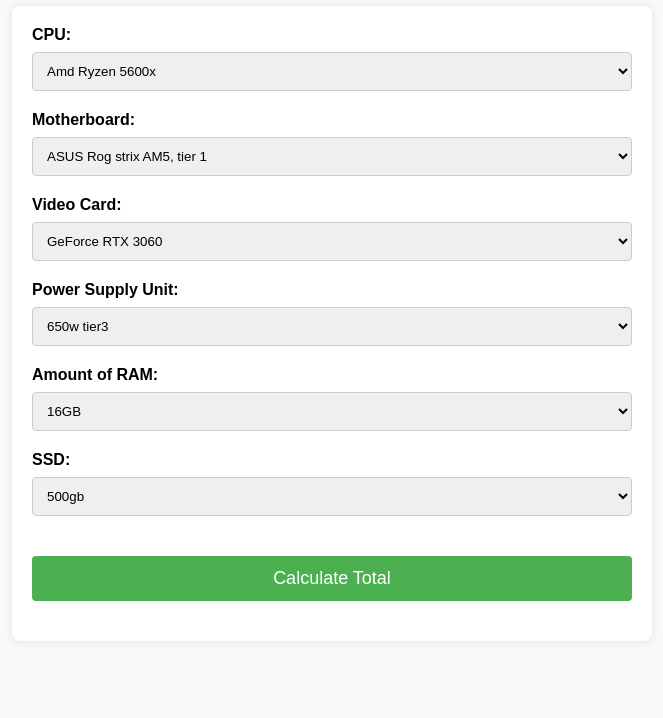
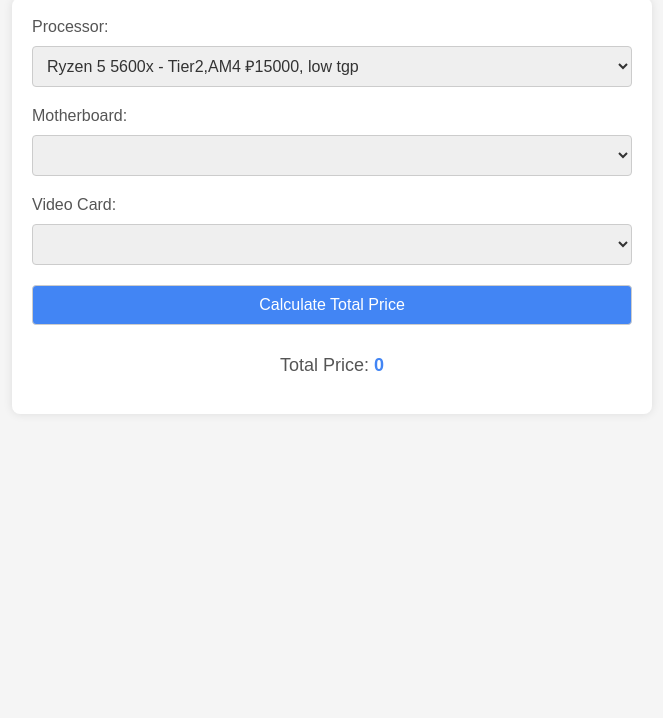
Before and after one commit to Git-Tuan/components2, a plain HTML site: page index.html in a window 1280 px wide. Shown: the part 82-800 px from the top of the page, without its empty margins (308-971 px from the left). Drawn offline with Linux system fonts and the light colour scheme.

Commit message:
Update index.html

```diff
--- a/index.html
+++ b/index.html
@@ -1,176 +1,208 @@
 <!DOCTYPE html>
 <html lang="en">
+
 <head>
     <meta charset="UTF-8">
     <meta name="viewport" content="width=device-width, initial-scale=1.0">
-  <title>PC Component Selection</title>
+    <title>PC Components Selection</title>
     <style>
         body {
-      font-family: Arial, sans-serif;
-      margin: 0;
-      padding: 0;
-      background-color: #f9f9f9;
+            font-family: 'Arial', sans-serif;
+            margin: 20px;
+            background-color: #f5f5f5;
+            color: #333;
         }
+
         h1 {
             text-align: center;
-      color: #333;
-      margin-top: 30px;
+            color: #4285f4;
         }
-    form {
+
+        main {
             max-width: 600px;
             margin: 0 auto;
+            background-color: #fff;
             padding: 20px;
-      background-color: #fff;
             border-radius: 8px;
             box-shadow: 0 0 10px rgba(0, 0, 0, 0.1);
         }
+
         label {
             display: block;
-      margin-bottom: 8px;
-      font-weight: bold;
+            margin-bottom: 10px;
+            color: #555;
         }
-    select {
+
+        select,
+        button {
             width: 100%;
             padding: 10px;
             margin-bottom: 20px;
             border: 1px solid #ccc;
             border-radius: 4px;
-      box-sizing: border-box;
-    }
-    button {
-      display: block;
-      width: 100%;
-      padding: 12px;
-      background-color: #4CAF50;
-      color: white;
-      border: none;
-      border-radius: 4px;
-      cursor: pointer;
-      font-size: 18px;
-      margin-top: 20px;
-      transition: background-color 0.3s;
-    }
-    button:hover {
-      background-color: #45a049;
-    }
-    #total {
-      margin-top: 20px;
-      text-align: center;
-      font-size: 24px;
-      font-weight: bold;
+            font-size: 16px;
             color: #333;
         }
+
+        button {
+            background-color: #4285f4;
+            color: #fff;
+            cursor: pointer;
+        }
+
+        p {
+            font-size: 18px;
+            text-align: center;
+            margin-top: 10px;
+            color: #555;
+        }
+
+        .price {
+            color: #4285f4;
+            font-weight: bold;
+        }
     </style>
+</head>
+
+<body>
+    <h1>Build Your PC</h1>
+
+    <main>
+        <label for="processor">Processor:</label>
+        <select name="processor" id="proc" onchange="updateMotherboards(); updateVideoCard();">
+            <!-- AMD Ryzen Processors -->
+            <option value="amd_ryzen_5600x" data-compatibility="AM4, AMD, 5000, Tier2" data-price="15000">Ryzen 5 5600x - Tier2,AM4 <span class="price">₽15000</span>, low tgp</option>
+            <option value="amd_ryzen_5800x" data-compatibility="AM4, AMD, 5000, Tier1" data-price="24000">Ryzen 7 5800x - Tier1,AM4 <span class="price">₽24000</span>, high tgp</option>
+            <option value="amd_ryzen_5950x" data-compatibility="AM4, AMD, 5000, Tier0" data-price="65000">Ryzen 9 5950x - Tier0,AM4 <span class="price">₽65000</span>, very high tgp</option>
+            <option value="amd_ryzen_7600x" data-compatibility="AM5, AMD, 7000, Tier2" data-price="25000">Ryzen 5 7600x - Tier2,AM5 <span class="price">₽25000</span>, medium tgp</option>
+            <option value="amd_ryzen_7700x" data-compatibility="AM5, AMD, 7000, Tier1" data-price="35000">Ryzen 7 7700x - Tier1,AM5 <span class="price">₽35000</span>, high tgp</option>
+            <option value="amd_ryzen_7900x" data-compatibility="AM5, AMD, 7000, Tier1" data-price="70000">Ryzen 9 7900x - Tier1,AM5 <span class="price">₽70000</span>, very high tgp</option>
+
+            <!-- Intel Core Processors -->
+            <option value="intel_12300f" data-compatibility="LGA1700, Intel, 12000, Tier2" data-price="10000">Core i3-12300f - Tier3,LGA1700 <span class="price">₽10000</span>, low tgp</option>
+            <option value="intel_12600k" data-compatibility="LGA1700, Intel, 12000, Tier2" data-price="15000">Core i5-12600k - Tier2,LGA1700 <span class="price">₽15000</span>, medium tgp</option>
+            <option value="intel_12700k" data-compatibility="LGA1700, Intel, 12000, Tier1" data-price="25000">Core i7-12700k - Tier1,LGA1700 <span class="price">₽25000</span>, high tgp</option>
+            <option value="intel_12900k" data-compatibility="LGA1700, Intel, 12000, Tier0" data-price="50000">Core i9-12900k - Tier0,LGA1700 <span class="price">₽50000</span>, very high tgp</option>
+            <option value="intel_13330f" data-compatibility="LGA1700, Intel, 13000, Tier2" data-price="15000">Core i3-13330f - Tier3,LGA1700<span class="price">₽15000</span>, low tgp</option>
+            <option value="intel_13600k" data-compatibility="LGA1700, Intel, 13000, Tier2" data-price="20000">Core i5-13600k - Tier2,LGA1700 <span class="price">₽20000</span>, medium tgp</option>
+            <option value="intel_13700k" data-compatibility="LGA1700, Intel, 13000, Tier1" data-price="30000">Core i7-13700k - Tier1,LGA1700<span class="price">₽30000</span>, high tgp</option>
+            <option value="intel_13900k" data-compatibility="LGA1700, Intel, 13000, Tier0" data-price="60000">Core i9-13900k - Tier0,LGA1700 <span class="price">₽60000</span>, very high tgp</option>
+        </select>
+
+        <label for="motherboard">Motherboard:</label>
+        <select name="motherboard" id="matka">
+            <!-- (Motherboard options...) -->
+        </select>
+
+        <label for="videocard">Video Card:</label>
+        <select name="videocard" id="gpu">
+            <!-- (Video card options...) -->
+        </select>
+
+        <button onclick="calculateTotal()">Calculate Total Price</button>
+        <p>Total Price: <span id="totalPrice" class="price">0</span></p>
+    </main>
+
     <script>
+        function updateMotherboards() {
+            const selectedProcessor = document.getElementById('proc');
+            const compatibilityTags = selectedProcessor.options[selectedProcessor.selectedIndex].getAttribute('data-compatibility').split(', ');
+
+            const motherboardSelect = document.getElementById('matka');
+            motherboardSelect.innerHTML = ''; // Clear existing options
+
+            // Sample motherboard data
+            const motherboards = [
+                { name: 'ASUS Rog strix, socket:AM5, tier 1', compatibility: 'AM5, AMD, Tier1', 'data-price': 30000 },
+                { name: 'ASUS Rog strix, socket:AM5, tier0', compatibility: 'AM5, AMD, Tier0', 'data-price': 55000 },
+                { name: 'ASUS TUF, socket:AM5, tier2', compatibility: 'AM5, AMD, Tier2', 'data-price': 20000 },
+                { name: 'ASUS Rog strix, socket:AM4, tier1', compatibility: 'AM4, AMD, Tier1', 'data-price': 20000 },
+                { name: 'ASUS Rog strix, socket:AM4, tier0', compatibility: 'AM4, AMD, Tier0', 'data-price': 10000 },
+                { name: 'ASUS TUF, socket:AM4, tier2', compatibility: 'AM4, AMD, Tier2', 'data-price': 10000 },
+                { name: 'ASUS Rog strix intel, socket:LGA1700, tier2', compatibility: 'LGA1700, Intel, Tier2', 'data-price': 15000 },
+                { name: 'ASUS Rog strix intel, socket:LGA1700, tier1', compatibility: 'LGA1700, Intel, Tier1', 'data-price': 30000 },
+                { name: 'ASUS ROG Strix intel, socket:LGA1700, tier0', compatibility: 'LGA1700, Intel, Tier0', 'data-price': 55000 }
+            ];
+
+            // Filter compatible motherboards based on processor compatibility
+            const compatibleMotherboards = motherboards.filter(board =>
+                board.compatibility.split(', ').every(tag => compatibilityTags.includes(tag))
+            );
+
+            // Add compatible motherboards to the select dropdown
+            compatibleMotherboards.forEach(board => {
+                const option = document.createElement('option');
+                option.value = board.name;
+                option.textContent = `${board.name} - ₽${(board['data-price']).toLocaleString()}`;
+                option.setAttribute('data-price', board['data-price']);
+                motherboardSelect.appendChild(option);
+            });
+        }
+
+        function updateVideoCard() {
+            const selectedProcessor = document.getElementById('proc');
+            const compatibilityTags = selectedProcessor.options[selectedProcessor.selectedIndex].getAttribute('data-compatibility').split(', ');
+
+            const videoCardSelect = document.getElementById('gpu');
+            videoCardSelect.innerHTML = ''; // Clear existing options
+
+            // Sample video card data
+            const videoCards = [
+                { name: 'GeForce RTX 3060', compatibility: 'Tier2', tgp: 'low', 'data-price': 25000 },
+                { name: 'GeForce RTX 3060 Ti', compatibility: 'Tier2', tgp: 'low', 'data-price': 30000 },
+                { name: 'GeForce RTX 3070', compatibility: 'Tier2', tgp: 'medium', 'data-price': 45000 },
+                { name: 'GeForce RTX 3070 Ti', compatibility: 'Tier2', tgp: 'medium', 'data-price': 50000 },
+                { name: 'GeForce RTX 3080', compatibility: 'Tier1', tgp: 'high', 'data-price': 70000 },
+                { name: 'GeForce RTX 3080 Ti', compatibility: 'Tier1', tgp: 'very high', 'data-price': 90000 },
+                { name: 'GeForce RTX 3090', compatibility: 'Tier0', tgp: 'very high', 'data-price': 130000 },
+                { name: 'GeForce RTX 3090 Ti', compatibility: 'Tier0', tgp: 'very high', 'data-price': 151800 },
+                { name: 'GeForce RTX 4060', compatibility: 'Tier2', tgp: 'medium', 'data-price': 36000 },
+                { name: 'GeForce RTX 4060 Ti', compatibility: 'Tier2', tgp: 'medium', 'data-price': 44591 },
+                { name: 'GeForce RTX 4070', compatibility: 'Tier1', tgp: 'super high', 'data-price': 60734 },
+                { name: 'GeForce RTX 4070 Ti', compatibility: 'Tier1', tgp: 'super high', 'data-price': 107273 },
+                { name: 'GeForce RTX 4080', compatibility: 'Tier0', tgp: 'super high', 'data-price': 138000 },
+                { name: 'GeForce RTX 4090', compatibility: 'Tier0', tgp: 'very high', 'data-price': 228360 },
+                { name: 'Radeon RX 6700 XT', compatibility: 'Tier2', tgp: 'medium', 'data-price': 35000 },
+                { name: 'Radeon RX 6750 XT', compatibility: 'Tier2', tgp: 'medium', 'data-price': 40000 },
+                { name: 'Radeon RX 6800', compatibility: 'Tier1', tgp: 'high', 'data-price': 50000 },
+                { name: 'Radeon RX 6800 XT', compatibility: 'Tier1', tgp: 'high', 'data-price': 55000 },
+                { name: 'Radeon RX 6900 XT', compatibility: 'Tier1', tgp: 'very high', 'data-price': 70000 },
+                { name: 'Radeon RX 6950 XT', compatibility: 'Tier1', tgp: 'very high', 'data-price': 75000 },
+                { name: 'Radeon RX 7600 XT', compatibility: 'Tier2', tgp: 'medium', 'data-price': 33641 },
+                { name: 'Radeon RX 7900 XT', compatibility: 'Tier0', tgp: 'very high', 'data-price': 104703 },
+                { name: 'Radeon RX 7900 XTX', compatibility: 'Tier0', tgp: 'very high', 'data-price': 113451 }
+            ];
+
+            // Filter compatible video cards based on selected processor compatibility
+            const compatibleVideoCards = videoCards.filter(card =>
+                card.compatibility === compatibilityTags[3] // Check compatibility based on the processor's tier
+            );
+
+            // Add compatible video cards to the select dropdown
+            compatibleVideoCards.forEach(card => {
+                const option = document.createElement('option');
+                option.value = card.name;
+                option.textContent = `${card.name} - ₽${(card['data-price']).toLocaleString()}`;
+                option.setAttribute('data-price', card['data-price']);
+                videoCardSelect.appendChild(option);
+            });
+        }
+
         function calculateTotal() {
-      var cpuPrice = parseInt(document.getElementById("cpu").value);
-      var motherboardPrice = parseInt(document.getElementById("motherboard").value);
-      var gpuPrice = parseInt(document.getElementById("gpu").value);
-      var psuPrice = parseInt(document.getElementById("psu").value);
-      var ramPrice = parseInt(document.getElementById("ram").value);
-      var ssdPrice = parseInt(document.getElementById("ssd").value);
+            const selectedProcessor = document.getElementById('proc');
+            const selectedMotherboard = document.getElementById('matka');
+            const selectedVideoCard = document.getElementById('gpu');
 
-      var total = cpuPrice + motherboardPrice + gpuPrice + psuPrice + ramPrice + ssdPrice;
+            const processorPrice = parseFloat(selectedProcessor.options[selectedProcessor.selectedIndex].getAttribute('data-price')) || 0;
+            const motherboardPrice = parseFloat(selectedMotherboard.options[selectedMotherboard.selectedIndex].getAttribute('data-price')) || 0;
+            const videoCardPrice = parseFloat(selectedVideoCard.options[selectedVideoCard.selectedIndex].getAttribute('data-price')) || 0;
 
-      document.getElementById("total").innerHTML = "Total Price: " + total + " рублей";
+            const totalPrice = processorPrice + motherboardPrice + videoCardPrice;
+
+            document.getElementById('totalPrice').textContent = `₽${totalPrice.toLocaleString()}`;
         }
+
     </script>
-</head>
-<body>
-  <h1>PC Component Selection</h1>
-  <form>
-    <div>
-      <label for="cpu">CPU:</label>
-      <select id="cpu">
-        <!-- CPU options -->
-        <option value="15000">Amd Ryzen 5600x</option>
-        <option value="24000">Amd Ryzen 5800x</option>
-        <option value="65000">Amd Ryzen 5950x</option>
-        <option value="25000">Amd Ryzen 7600x</option>
-        <option value="35000">Amd Ryzen 7700x</option>
-        <option value="70000">Amd Ryzen 7900x</option>
-        <option value="10000">Intel core 12300f</option>
-        <option value="15000">Intel core 12600k</option>
-        <option value="25000">Intel core 12700k</option>
-        <option value="50000">Intel core 12900k</option>
-        <option value="15000">Intel core 13330f</option>
-        <option value="20000">Intel core 13600k</option>
-        <option value="30000">Intel core 13700k</option>
-        <option value="60000">Intel core 13900k</option>
-      </select>
-    </div>
-    <div>
-      <label for="motherboard">Motherboard:</label>
-      <select id="motherboard">
-        <!-- Motherboard options -->
-        <option value="30000">ASUS Rog strix AM5, tier 1</option>
-        <option value="55000">ASUS Rog strix AM5, tier 0</option>
-        <option value="20000">ASUS TUF AM5, tier 2</option>
-        <option value="20000">ASUS Rog strix AM4, tier 1</option>
-        <option value="10000">ASUS TUF AM4, tier 2</option>
-        <option value="15000">ASUS Rog strix intel LGA1700, tier 2</option>
-        <option value="30000">ASUS Rog strix intel LGA1700, tier 1</option>
-        <option value="55000">ASUS ROG Strix intel LGA1700, tier 0</option>
-      </select>
-    </div>
-    <div>
-      <label for="gpu">Video Card:</label>
-      <select id="gpu">
-        <!-- GPU options -->
-        <option value="25000">GeForce RTX 3060</option>
-        <option value="30000">GeForce RTX 3060 Ti</option>
-        <option value="45000">GeForce RTX 3070</option>
-        <option value="50000">GeForce RTX 3070 Ti</option>
-        <option value="70000">GeForce RTX 3080</option>
-        <option value="90000">GeForce RTX 3080 Ti</option>
-        <option value="130000">GeForce RTX 3090</option>
-        <option value="151800">GeForce RTX 3090 Ti</option>
-        <option value="36000">GeForce RTX 4060</option>
-        <option value="44591">GeForce RTX 4060 Ti</option>
-        <option value="60734">GeForce RTX 4070</option>
-        <option value="107273">GeForce RTX 4070 Ti</option>
-        <option value="138000">GeForce RTX 4080</option>
-        <option value="228360">GeForce RTX 4090</option>
-        <option value="35000">Radeon RX 6700 XT</option>
-        <option value="40000">Radeon RX 6750 XT</option>
-        <option value="50000">Radeon RX 6800</option>
-        <option value="55000">Radeon RX 6800 XT</option>
-        <option value="70000">Radeon RX 6900 XT</option>
-        <option value="75000">Radeon RX 6950 XT</option>
-        <option value="33641">Radeon RX 7600 XT</option>
-        <option value="104703">Radeon RX 7900 XT</option>
-        <option value="113451">Radeon RX 7900 XTX</option>
-      </select>
-    </div>
-    <div>
-      <label for="psu">Power Supply Unit:</label>
-      <select id="psu">
-        <!-- PSU options -->
-        <option value="7000">650w tier3</option>
-        <option value="10000">850w tier2</option>
-        <option value="12000">1000w tier1</option>
-        <option value="16000">1200w tier0</option>
-      </select>
-    </div>
-    <div>
-      <label for="ram">Amount of RAM:</label>
-      <select id="ram">
-        <!-- RAM options -->
-        <option value="10000">16GB</option>
-        <option value="14000">32GB</option>
-      </select>
-    </div>
-    <div>
-      <label for="ssd">SSD:</label>
-      <select id="ssd">
-        <option value="5000">500gb</option>
-        <option value="9000">1tb</option>
-        <option value="13000">2tb</option>
-        <option value="16000">3tb</option>
-      </select>
-    </div>
-    <button type="button" onclick="calculateTotal()">Calculate Total</button>
-    <div id="total"></div>
-  </form>
 </body>
+
 </html>
```
Lines whose indentation alone changed are shown as unchanged.
